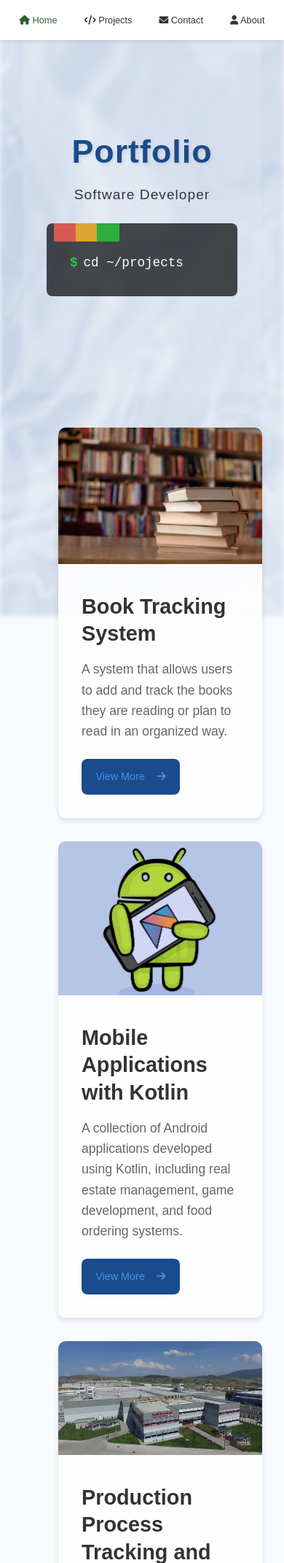
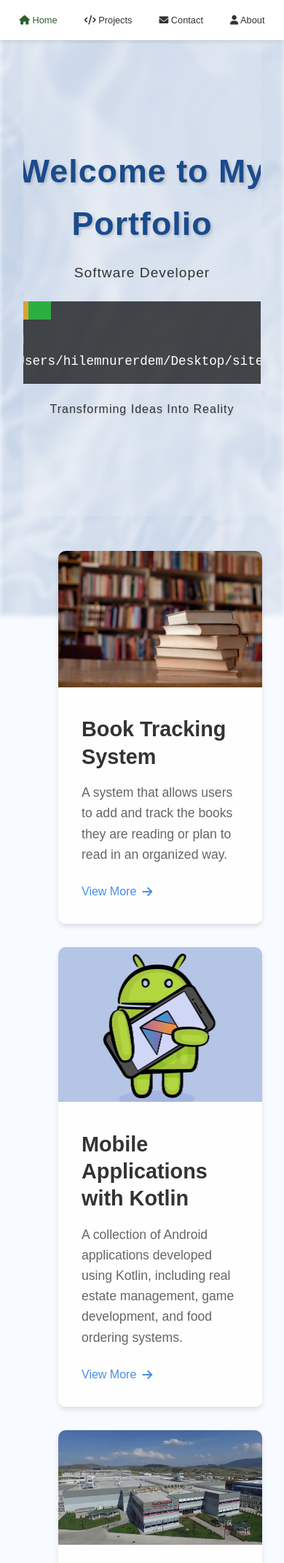
Before and after one commit to hilemnurerdem/sites, a PHP site: page / in a window 390 px wide. Shown: the top 2142 px of the page at 73% size. Run offline with PHP 8.4, Linux system fonts and the light colour scheme.

Commit message:
Banner içeriği önceki haline getirildi ve mobil görünüm düzeltildi

```diff
--- a/css/style.css
+++ b/css/style.css
@@ -74,6 +74,8 @@ body::before {
     align-items: center;
     justify-content: center;
     overflow: hidden;
+    background: rgba(255, 255, 255, 0.1);
+    backdrop-filter: blur(5px);
 }
 
 .banner-content {
@@ -82,10 +84,12 @@ body::before {
     text-align: center;
     color: #fff;
     padding: 2rem;
+    max-width: 800px;
+    margin: 0 auto;
 }
 
 .banner-content h1 {
-    font-size: 4rem;
+    font-size: 3.5rem;
     margin-bottom: 1rem;
     text-shadow: 2px 2px 4px rgba(0,0,0,0.2);
     font-weight: 700;
@@ -95,18 +99,17 @@ body::before {
 
 .banner-content p {
     font-size: 1.5rem;
-    max-width: 600px;
-    margin: 0 auto;
+    margin: 1rem auto;
     font-weight: 500;
     letter-spacing: 1px;
-    color: rgba(255, 255, 255, 0.9);
+    color: #333;
 }
 
 .typing-text {
-    font-size: 1.6rem;
-    margin-top: 2rem;
-    color: #fff;
-    text-shadow: 1px 1px 2px rgba(0,0,0,0.2);
+    font-size: 1.4rem;
+    margin-top: 1.5rem;
+    color: #333;
+    text-shadow: 1px 1px 2px rgba(0,0,0,0.1);
     font-weight: 400;
     letter-spacing: 1px;
 }
@@ -241,100 +244,41 @@ body::before {
     /* Ana Sayfa Banner Düzenlemeleri */
     .banner {
         height: auto;
-        min-height: 60vh;
-        padding: 4rem 1rem 2rem 1rem;
-        margin-top: 0;
-        display: flex;
-        align-items: center;
-        background: rgba(255, 255, 255, 0.1);
-        backdrop-filter: blur(5px);
+        min-height: 80vh;
+        padding: 4rem 1rem 2rem;
     }
 
     .banner-content {
-        width: 100%;
         padding: 1rem;
     }
 
     .banner-content h1 {
-        font-size: 2.5rem;
+        font-size: 2rem;
         margin-bottom: 0.5rem;
-        color: #1a4b8c;
-        text-shadow: 2px 2px 4px rgba(0,0,0,0.1);
     }
 
     .banner-content p {
         font-size: 1.2rem;
         margin-bottom: 1rem;
-        color: #333;
-    }
-
-    /* Proje Kartları Düzenlemeleri */
-    .projects-container {
-        display: grid;
-        grid-template-columns: 1fr;
-        gap: 1.5rem;
-        padding: 1rem;
-    }
-
-    .project-card {
-        margin: 0;
-        background: rgba(255, 255, 255, 0.95);
-        border-radius: 12px;
-        overflow: hidden;
-        box-shadow: 0 4px 8px rgba(0,0,0,0.1);
-    }
-
-    .project-card img {
-        height: 200px;
-        width: 100%;
-        object-fit: cover;
-    }
-
-    .project-info {
-        padding: 1.2rem;
-    }
-
-    .project-info h2 {
-        font-size: 1.3rem;
-        margin-bottom: 0.8rem;
-        color: #1a4b8c;
-    }
-
-    .project-info p {
-        font-size: 0.9rem;
-        line-height: 1.5;
-        margin-bottom: 1rem;
-        color: #555;
-    }
-
-    .view-more {
-        display: inline-flex;
-        align-items: center;
-        gap: 0.5rem;
-        padding: 0.8rem 1.2rem;
-        background: #1a4b8c;
-        color: white;
-        border-radius: 8px;
-        text-decoration: none;
-        font-size: 0.9rem;
-        transition: all 0.3s ease;
-    }
-
-    .view-more:hover {
-        background: #153a6d;
+    }
+
+    .typing-text {
+        font-size: 1rem;
+        margin-top: 1rem;
+        padding: 0 1rem;
+        line-height: 1.4;
     }
 
     .code-text {
         width: 100%;
         max-width: 100%;
         margin: 1rem 0;
-        font-size: 0.9rem;
-        background: rgba(0, 0, 0, 0.8);
+        font-size: 0.8rem;
+        padding: 1.5rem 1rem;
     }
 
     .code-line {
-        padding: 1rem 0.5rem;
-        font-size: 0.9rem;
+        font-size: 0.8rem;
     }
 
     .main-content {
--- a/index.html
+++ b/index.html
@@ -26,14 +26,17 @@
     <main class="main-content">
         <section class="banner">
             <div class="banner-content">
-                <h1>Portfolio</h1>
+                <h1>Welcome to My Portfolio</h1>
                 <p>Software Developer</p>
                 <div class="code-text">
                     <span class="code-line">
                         <span class="code-prompt">$</span>
-                        <span class="code-command">cd ~/projects</span>
-                        <span class="code-cursor"></span>
+                        <span class="code-command">cd /Users/hilemnurerdem/Desktop/sites</span>
+                        <span class="code-cursor">_</span>
                     </span>
+                </div>
+                <div class="typing-text">
+                    <span>T</span><span>r</span><span>a</span><span>n</span><span>s</span><span>f</span><span>o</span><span>r</span><span>m</span><span>i</span><span>n</span><span>g</span><span>&nbsp;</span><span>I</span><span>d</span><span>e</span><span>a</span><span>s</span><span>&nbsp;</span><span>I</span><span>n</span><span>t</span><span>o</span><span>&nbsp;</span><span>R</span><span>e</span><span>a</span><span>l</span><span>i</span><span>t</span><span>y</span>
                 </div>
             </div>
         </section>
```
